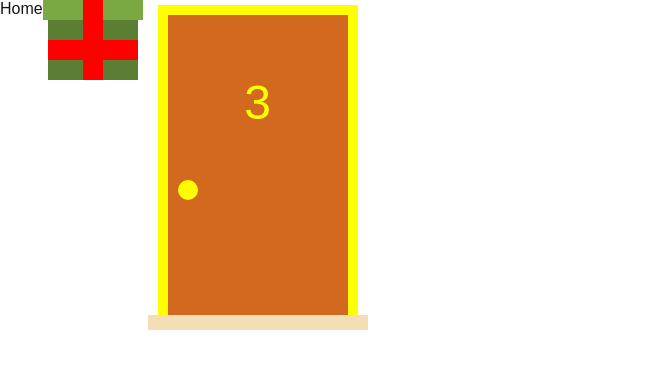
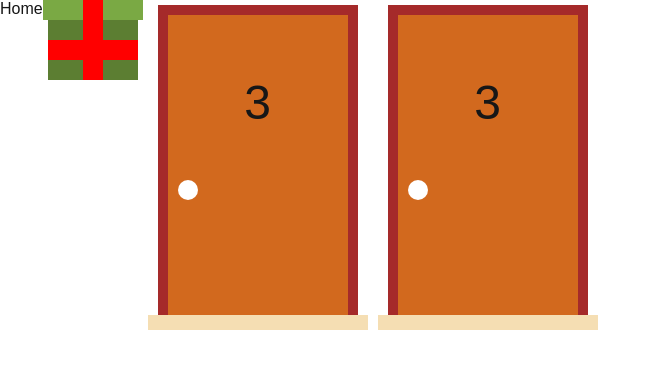
Before and after one commit to douglimaonline/monty-hall, a Next.js app: page / in a window 1280 px wide. Shown: the top 368 px of the page, without its empty margins (0-660 px from the left). Built offline with nearby package versions, Linux system fonts and the light colour scheme.

Commit message:
Add selectedDoor with useState

```diff
--- a/app/components/Door.jsx
+++ b/app/components/Door.jsx
@@ -1,10 +1,24 @@
+'use client'
 import styles from '@/app/styles/door.module.css'
+import { useState } from 'react'
 
-export default function Door(props) {
-  const selected = props.selected ? styles.selected : ''
+export default function Door() {
+  const [selectedDoor, setSelectedDoor] = useState('')
+
+  function handleDoorClick() {
+    if (selectedDoor === '') {
+      setSelectedDoor(styles.selected)
+    } else {
+      setSelectedDoor('')
+    }
+  }
+
   return (
     <div className={styles.area}>
-      <div className={`${styles.door} ${selected}`}>
+      <div
+        className={`${styles.door} ${selectedDoor}`}
+        onClick={handleDoorClick}
+      >
         <div className={styles.number}>3</div>
         <div className={styles.knob}></div>
       </div>
--- a/app/page.jsx
+++ b/app/page.jsx
@@ -6,7 +6,8 @@ export default function Home() {
     <div style={{ display: 'flex' }}>
       <div>Home</div>
       <Gift />
-      <Door selected />
+      <Door />
+      <Door />
     </div>
   )
 }
```
